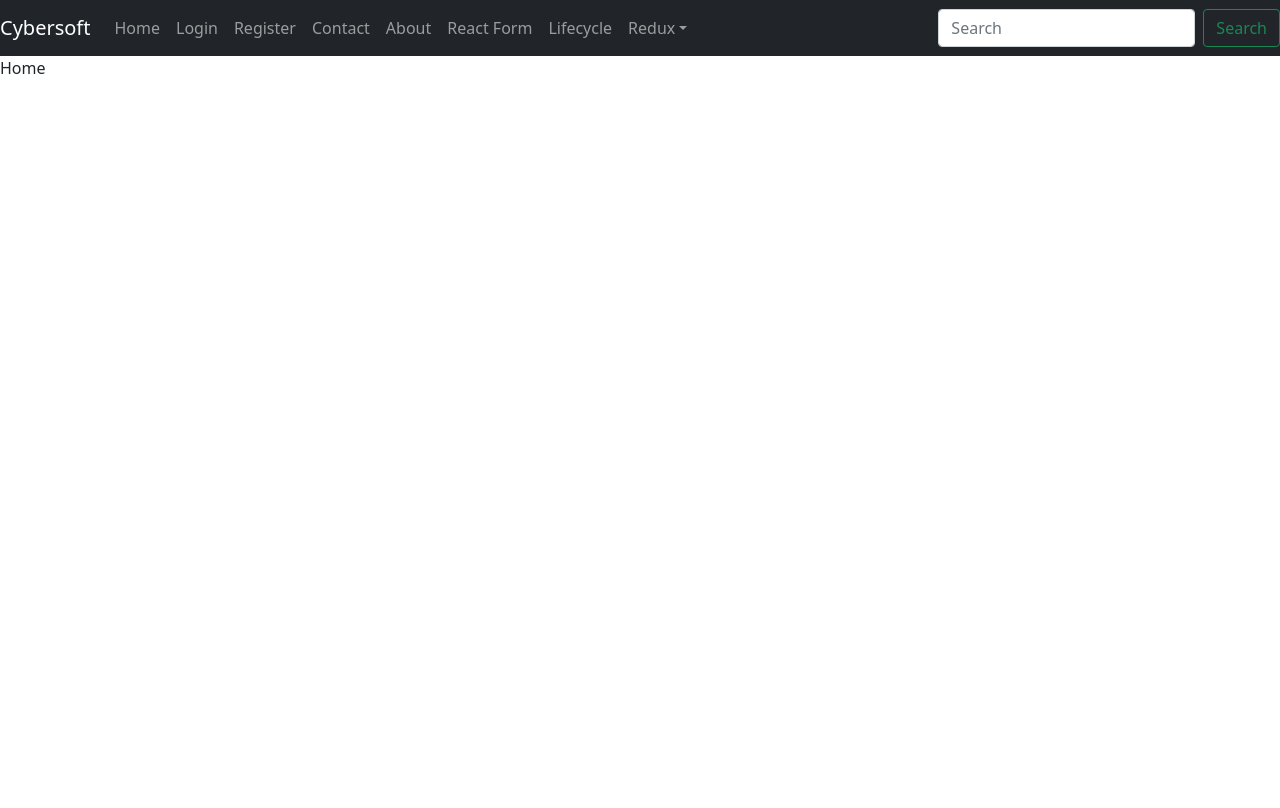
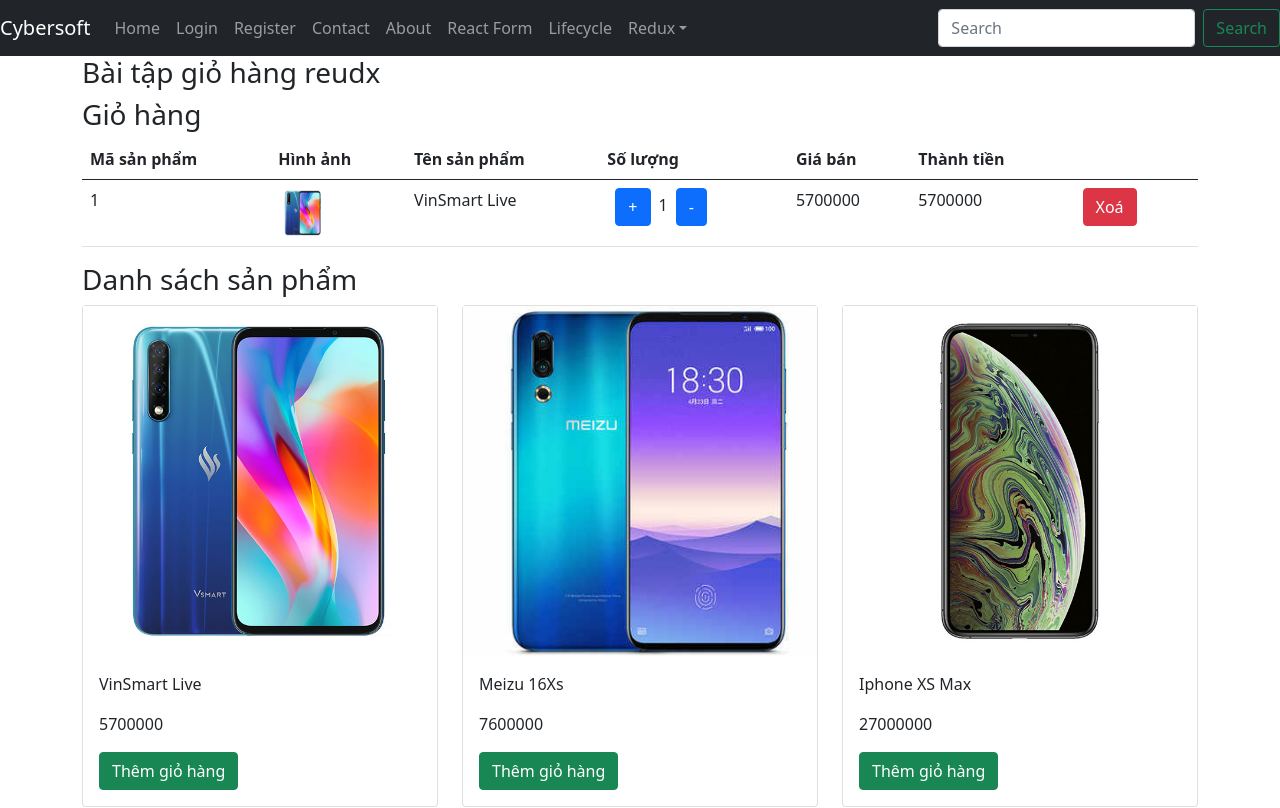
Before and after one commit to khaitruong1301/reactbc30, a React (Create React App) app: page /demogiohang in a window 1280 px wide. Before the commit this address led to /. Shown: the top 808 px of the page. Built offline with nearby package versions, Linux system fonts and the light colour scheme.

Commit message:
buoi9_redux_ontap

```diff
--- a/src/App.js
+++ b/src/App.js
@@ -45,6 +45,7 @@
                   <NavLink className="dropdown-item" to="/demoredux">Tăng giảm số lượng</NavLink>
                   <NavLink className="dropdown-item" to="/demochangecar">Demo chọn xe</NavLink>
                   <NavLink className="dropdown-item" to="/qlsv">Demo QLSV</NavLink>
+                  <NavLink className="dropdown-item" to="/demogiohang">Demo Giỏ hàng</NavLink>
                 </div>
               </li>
             </ul>
--- a/src/index.js
+++ b/src/index.js
@@ -17,6 +17,7 @@
 import DemoTangGiamSoLuong from './pages/DemoRedux/DemoTangGiamSoLuong/DemoTangGiamSoLuong';
 import DemoChangeColor from './pages/DemoRedux/DemoChangeColor/DemoChangeColor';
 import DemoQLSV from './pages/DemoRedux/DemoQLSV/DemoQLSV';
+import DemoGioHang from './pages/DemoRedux/DemoGioHang/DemoGioHang';
 
 const root = ReactDOM.createRoot(document.getElementById('root'));
 root.render(
@@ -35,6 +36,7 @@
                     <Route path="demoredux" element={<DemoTangGiamSoLuong />} > </Route>
                     <Route path="demochangecar" element={<DemoChangeColor />} > </Route>
                     <Route path="qlsv" element={<DemoQLSV />} > </Route>
+                    <Route path="demogiohang" element={<DemoGioHang />} > </Route>
 
                     {/* <Route path='*' element={<Page404 />}></Route> */}
                     <Route path='*' element={<Navigate to="" />}></Route>
--- /dev/null
+++ b/src/pages/DemoRedux/DemoGioHang/DanhSachSanPhamRedux.jsx
@@ -0,0 +1,39 @@
+import React, { Component } from "react";
+import { connect } from "react-redux";
+import SanPhamRedux from "./SanPhamRedux";
+
+class DanhSachSanPhamRedux extends Component {
+  renderSanPham = () => {
+    let {arrSanPham} = this.props;
+    return arrSanPham.map((sp,index)=>{
+        return <div className="col-4" key={index}>
+        <SanPhamRedux sp={sp} />
+      </div>
+    })
+  };
+  render() {
+    console.log(this.props);
+    return (
+      <div className="danh-sach-san-pham mt-2">
+        <h3>Danh sách sản phẩm</h3>
+        <div className="row">
+          {this.renderSanPham()}
+          {/* <div className="col-4">
+            <SanPhamRedux />
+          </div>
+          <div className="col-4">
+            <SanPhamRedux />
+          </div>
+          <div className="col-4">
+            <SanPhamRedux />
+          </div> */}
+        </div>
+      </div>
+    );
+  }
+}
+const mapStateToProps = (state) => ({
+  arrSanPham: state.demoGioHangReducer.arrSanPham,
+});
+
+export default connect(mapStateToProps)(DanhSachSanPhamRedux);
--- /dev/null
+++ b/src/pages/DemoRedux/DemoGioHang/DemoGioHang.jsx
@@ -0,0 +1,21 @@
+import React, { Component } from 'react'
+import { connect } from 'react-redux'
+import DanhSachSanPhamRedux from './DanhSachSanPhamRedux'
+import GioHang from './GioHang'
+
+class DemoGioHang extends Component {
+  render() {
+    return (
+      <div className='container'>
+        <h3>Bài tập giỏ hàng reudx</h3>
+        <GioHang />
+        <DanhSachSanPhamRedux />
+      </div>
+    )
+  }
+}
+
+const mapStateToProps = (state) => ({})
+
+
+export default connect(mapStateToProps)(DemoGioHang)
--- /dev/null
+++ b/src/pages/DemoRedux/DemoGioHang/GioHang.jsx
@@ -0,0 +1,54 @@
+import React, { Component } from 'react'
+import { connect } from 'react-redux'
+
+class GioHang extends Component {
+  render() {
+    let {gioHang} = this.props;
+    return (
+      <div>
+        <h3>Giỏ hàng</h3>
+        <table className='table'>
+            <thead>
+                <tr>
+                    <th>Mã sản phẩm</th>
+                    <th>Hình ảnh</th>
+                    <th>Tên sản phẩm</th>
+                    <th>Số lượng</th>
+                    <th>Giá bán</th>
+                    <th>Thành tiền</th>
+                    <th></th>
+                </tr>
+            </thead>
+            <tbody>
+              {gioHang.map((spGH,index)=>{
+                return <tr key={index}>
+                <td>{spGH.maSP}</td>
+                <td><img src={spGH.hinhAnh} alt='...' width={50} /></td>
+                <td>{spGH.tenSP}</td>
+                <td>
+                    <button className='btn btn-primary mx-2'>+</button>
+                    {spGH.soLuong}
+                    <button className='btn btn-primary mx-2'>-</button>
+                </td>
+                <td>{spGH.giaBan}</td>
+                <td>{spGH.soLuong * spGH.giaBan}</td>
+                <td>
+                    <button className='btn btn-danger mx-2'>Xoá</button>
+                </td>
+            </tr>
+              })}
+
+            </tbody>
+        </table>
+      </div>
+    )
+  }
+}
+
+const mapStateToProps = (state) => ({
+  gioHang: state.demoGioHangReducer.gioHang
+})
+
+
+
+export default connect(mapStateToProps)(GioHang)
--- /dev/null
+++ b/src/pages/DemoRedux/DemoGioHang/SanPhamRedux.jsx
@@ -0,0 +1,33 @@
+import React, { Component } from 'react'
+import { connect } from 'react-redux'
+
+ class SanPhamRedux extends Component {
+  render() {
+    let {sp} = this.props;
+    return (
+      <div className='card'>
+        <img height={350} src={sp.hinhAnh} alt='...'  />
+        <div className='card-body'>
+            <p>{sp.tenSP}</p>
+            <p>{sp.giaBan}</p>
+            <button className='btn btn-success' onClick={()=>{
+                const action = {
+                    type:'THEM_GIO_HANG',
+                    payload: {
+                      sanPhamClick:sp
+                    }
+                };
+                //this.props.dispatch => đưa dữ liệu lên reducer
+                this.props.dispatch(action);
+
+            }}>Thêm giỏ hàng</button>
+        </div>
+      </div>
+    )
+  }
+}
+
+const mapStateToProps = (state) => ({})
+
+
+export default connect(mapStateToProps)(SanPhamRedux)
--- a/src/pages/DemoRedux/DemoQLSV/DemoQLSV.jsx
+++ b/src/pages/DemoRedux/DemoQLSV/DemoQLSV.jsx
@@ -3,6 +3,15 @@
 
 class DemoQLSV extends Component {
 
+    handleSubmit = (e) => {
+        e.preventDefault();
+        const action = {
+            type:'HANDLE_SUBMIT',
+            sinhVien: {...this.props.qlsvReducer.sinhVien}
+        };
+
+        this.props.dispatch(action);
+    }
     render() {
         let { arrSinhVien, sinhVien } = this.props.qlsvReducer;
         return (
@@ -12,17 +21,30 @@
                         return <li key={index}>{sv.id} - {sv.name}</li>
                     })}
                 </ul>
-                <form className='form' >
+                <form className='form' onSubmit={this.handleSubmit}>
                     <div className='form-group'>
                         <p>id</p>
                         <input className='form-control' id="id" value={sinhVien.id} onChange={(e) => {
+                            const action = {
+                                type:'HANDLE_CHANGE_INPUT',
+                                id:e.target.id,
+                                value:e.target.value
+                            };
+                            // {type:'HANDLE_CHANGE_INPUT', id:'id', value:'123'}
+                            this.props.dispatch(action);
 
                         }} />
                     </div>
                     <div className='form-group'>
                         <p>name</p>
                         <input className='form-control' id="name" value={sinhVien.name} onChange={(e) => {
-
+                             const action = {
+                                type:'HANDLE_CHANGE_INPUT',
+                                id:e.target.id,
+                                value:e.target.value
+                            };
+                            // {type:'HANDLE_CHANGE_INPUT', id:'id', value:'123'}
+                            this.props.dispatch(action);
                         }} />
                     </div>
                     <div className='form-group'>
--- a/src/redux/configStore.jsx
+++ b/src/redux/configStore.jsx
@@ -1,4 +1,5 @@
 import { combineReducers, createStore } from 'redux';
+import { demoGioHangReducer } from './reducers/demoGioHangReducer';
 import { imgCarReducer } from './reducers/imgCarReducer';
 import { numberReducer } from './reducers/numberReducer';
 import { qlsvReducer } from './reducers/qlsvReducer';
@@ -7,7 +8,9 @@
 const rootReducer = combineReducers({
     number: numberReducer,
     imgCar: imgCarReducer,
-    qlsvReducer //object literal
+    qlsvReducer,
+    demoGioHangReducer:demoGioHangReducer
+    //object literal
     //stateA,....
 
 });
--- /dev/null
+++ b/src/redux/reducers/demoGioHangReducer.jsx
@@ -0,0 +1,77 @@
+const stateDefault = {
+  gioHang: [
+    {
+      maSP: 1,
+      tenSP: "VinSmart Live",
+      giaBan: 5700000,
+      soLuong: 1,
+      hinhAnh: "./img/vsphone.jpg",
+    },
+  ],
+  arrSanPham: [
+    {
+      maSP: 1,
+      tenSP: "VinSmart Live",
+      manHinh: "AMOLED, 6.2, Full HD+",
+      heDieuHanh: "Android 9.0 (Pie)",
+      cameraTruoc: "20 MP",
+      cameraSau: "Chính 48 MP & Phụ 8 MP, 5 MP",
+      ram: "4 GB",
+      rom: "64 GB",
+      giaBan: 5700000,
+      hinhAnh: "./img/vsphone.jpg",
+    },
+    {
+      maSP: 2,
+      tenSP: "Meizu 16Xs",
+      manHinh: "AMOLED, FHD+ 2232 x 1080 pixels",
+      heDieuHanh: "Android 9.0 (Pie); Flyme",
+      cameraTruoc: "20 MP",
+      cameraSau: "Chính 48 MP & Phụ 8 MP, 5 MP",
+      ram: "4 GB",
+      rom: "64 GB",
+      giaBan: 7600000,
+      hinhAnh: "./img/meizuphone.jpg",
+    },
+    {
+      maSP: 3,
+      tenSP: "Iphone XS Max",
+      manHinh: "OLED, 6.5, 1242 x 2688 Pixels",
+      heDieuHanh: "iOS 12",
+      cameraSau: "Chính 12 MP & Phụ 12 MP",
+      cameraTruoc: "7 MP",
+      ram: "4 GB",
+      rom: "64 GB",
+      giaBan: 27000000,
+      hinhAnh: "./img/applephone.jpg",
+    },
+  ],
+};
+
+
+
+export const demoGioHangReducer = (state= stateDefault,action) => {
+
+    switch(action.type) {
+        case 'THEM_GIO_HANG': {
+          //B1: Lấy giá trị từ action gửi lên
+          let {sanPhamClick} = action.payload;
+          //B2: clone các state object array
+          let gioHangUpdate = [...state.gioHang];
+          sanPhamClick = {...sanPhamClick,soLuong:1};
+
+          //Xử lý thêm giỏ hàng
+          let sp = gioHangUpdate.find(spGH=>spGH.maSP === sanPhamClick.maSP);
+          if(sp){ //Nếu tồn tại
+            sp.soLuong += 1;
+          }else {
+            gioHangUpdate.push(sanPhamClick);
+          }
+          //B3: Cập nhật lại state
+          state.gioHang = gioHangUpdate;
+          return {...state};
+        }
+        default: return state;
+    }
+
+}
--- a/src/redux/reducers/qlsvReducer.jsx
+++ b/src/redux/reducers/qlsvReducer.jsx
@@ -11,6 +11,26 @@
 export const qlsvReducer = (state = stateDefault,action) => {
 
     switch(action.type){
+        case 'HANDLE_CHANGE_INPUT': {
+            let {id,value} = action;
+            state.sinhVien[id] = value;
+            state.sinhVien = {...state.sinhVien};
+            return {...state}; //immutable
+        }
+        case 'HANDLE_SUBMIT': {
+            //Bước 1 : lấy dữ liệu từ action ra
+            let {sinhVien} = action;
+            //Bước 2: clone state (object, array)
+            let arrSinhVienUpdate = [...state.arrSinhVien];
+            arrSinhVienUpdate.push(sinhVien);
+            //Bước 3: cập nhật lại state
+            state.arrSinhVien = arrSinhVienUpdate;
+            return {...state};
+        }
+
         default : return state;
     }
 }
+
+
+// lib, angular framework
```
